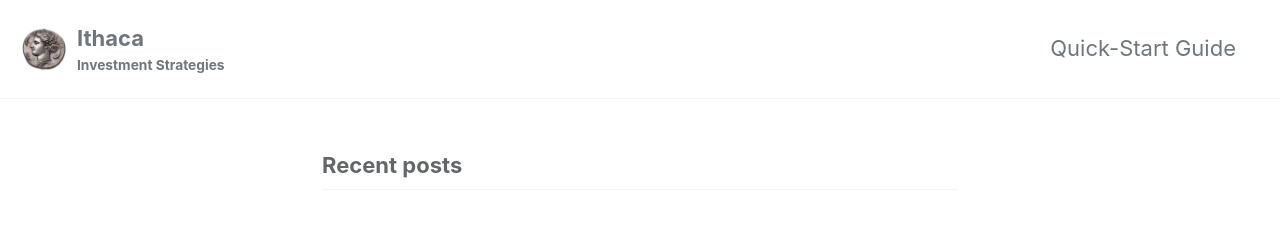
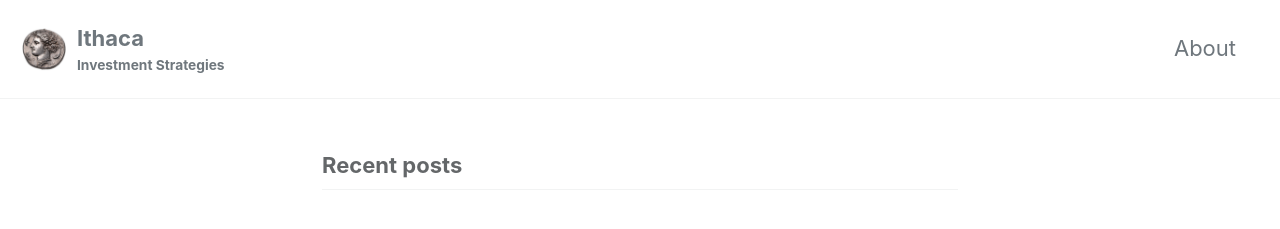
Before and after one commit to IthacaResearch/ithacaresearch.github.io, a Jekyll site: the page built from index.html, in a window 1280 px wide. Shown: the top 229 px of the page. Built offline with Jekyll 4.4.1, drawn with Linux system fonts in a browser that asks for light colours; cached includes are drawn as plain includes; the list of posts is cut into pages by our own code.

Commit message:
Update navigation.yml

```diff
--- a/_data/navigation.yml
+++ b/_data/navigation.yml
@@ -1,9 +1,7 @@
 # main links
 main:
-  - title: "Quick-Start Guide"
-    url: https://mmistakes.github.io/minimal-mistakes/docs/quick-start-guide/
-  # - title: "About"
-  #   url: https://mmistakes.github.io/minimal-mistakes/about/
+  - title: "About"
+    url: /category/
   # - title: "Sample Posts"
   #   url: /year-archive/
   # - title: "Sample Collections"
```
